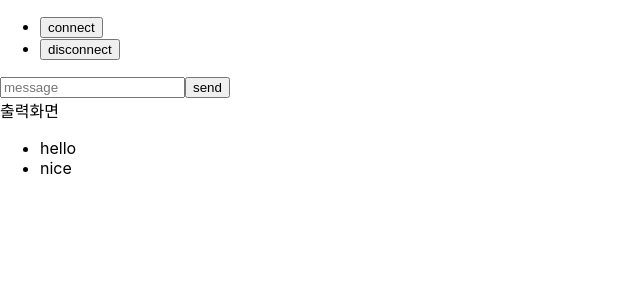
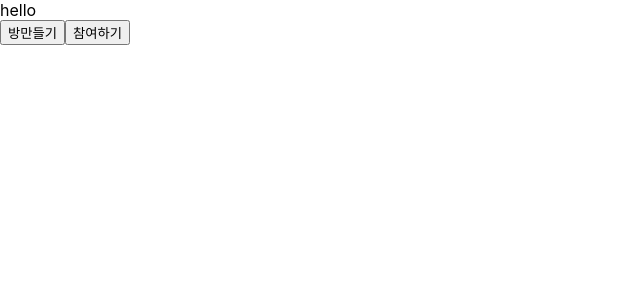
Before and after one commit to HALEEGO/chat_app, a React (Create React App) app: page / in a window 1280 px wide. Shown: the top 300 px of the page, without its empty margins (0-640 px from the left). Built offline with nearby package versions, Linux system fonts and the light colour scheme.

Commit message:
feat: make router

```diff
--- a/package.json
+++ b/package.json
@@ -16,6 +16,7 @@
     "http-proxy-middleware": "^2.0.1",
     "react": "^17.0.2",
     "react-dom": "^17.0.2",
+    "react-router-dom": "^5.2.0",
     "react-scripts": "4.0.3",
     "sockjs-client": "^1.5.1",
     "stompjs": "^2.3.3",
@@ -50,6 +51,7 @@
   },
   "devDependencies": {
     "@types/react": "^17.0.14",
+    "@types/react-router-dom": "^5.1.8",
     "@types/sockjs-client": "^1.5.1",
     "@typescript-eslint/eslint-plugin": "^4.28.2",
     "@typescript-eslint/parser": "^4.28.2",
--- a/src/App.tsx
+++ b/src/App.tsx
@@ -1,80 +1,15 @@
-import React, { useState, useEffect } from 'react';
-import Stomp from 'stompjs';
-import SockJS from 'sockjs-client';
+import React from 'react';
+import { BrowserRouter as Router, Switch, Route } from 'react-router-dom';
+import Main from './app/components/main';
+import Talk from './app/components/talk';
 
-// const { Stomp } = StompJs;
-// client.onConnect = (frame) => {
-//   let client = Stomp.over(() => new WebSocket('/gs-guide-websocket'));
-// };
-let stompClient: Stomp.Client;
-
-const App = () => {
-  const [chatMessages, setChatMessages] = useState(['hello', 'nice']);
-  const [message, setMessage] = useState('');
-  const [isConnect, setConnect] = useState(false);
-
-  function onConnect() {
-    const sockJS = new SockJS('http://localhost:8080/chat');
-    stompClient = Stomp.over(sockJS);
-    setConnect(true);
-  }
-
-  function sendName() {
-    stompClient.send('/app/hello', {}, message);
-  }
-
-  useEffect(() => {
-    if (!isConnect) {
-      return;
-    }
-    stompClient.connect({}, () => {
-      stompClient.subscribe('/topic/greetings', (greeting) => {
-        const newMessage = greeting.body;
-        setChatMessages((prev) => [...prev, newMessage]);
-      });
-    });
-  }, [chatMessages, isConnect]);
-
-  return (
-    <div>
-      <ul>
-        <li>
-          <button
-            type="button"
-            onClick={() => {
-              onConnect();
-            }}
-          >
-            connect
-          </button>
-        </li>
-        <li>
-          <button type="button" onClick={() => {}}>
-            disconnect
-          </button>
-        </li>
-      </ul>
-      <div>
-        <input type="text" placeholder="message" value={message} onChange={(e) => setMessage(e.target.value)} />
-        <button
-          type="button"
-          onClick={() => {
-            sendName();
-            setMessage('');
-          }}
-        >
-          send
-        </button>
-      </div>
-      <div>출력화면</div>
-      <ul>
-        {chatMessages.map((result, i) => (
-          // eslint-disable-next-line react/no-array-index-key
-          <li key={i}>{result}</li>
-        ))}
-      </ul>
-    </div>
-  );
-};
+const App = () => (
+  <Router>
+    <Switch>
+      <Route path="/" exact render={() => <Main />} />
+      <Route path="/talk" exact component={Talk} />
+    </Switch>
+  </Router>
+);
 
 export default App;
--- /dev/null
+++ b/src/app/components/main.tsx
@@ -0,0 +1,18 @@
+import React from 'react';
+import { Link } from 'react-router-dom';
+
+function Main() {
+  return (
+    <div className="root">
+      <div>hello</div>
+      <Link to="talk">
+        <button type="button">방만들기</button>
+      </Link>
+      <Link to="talk">
+        <button type="button">참여하기</button>
+      </Link>
+    </div>
+  );
+}
+
+export default Main;
--- /dev/null
+++ b/src/app/components/talk.tsx
@@ -0,0 +1,7 @@
+import React from 'react';
+
+function Talk() {
+  return <div>talk</div>;
+}
+
+export default Talk;
```
Also changed, not shown: 2 other files (tests, documents, lock files or other folders).
